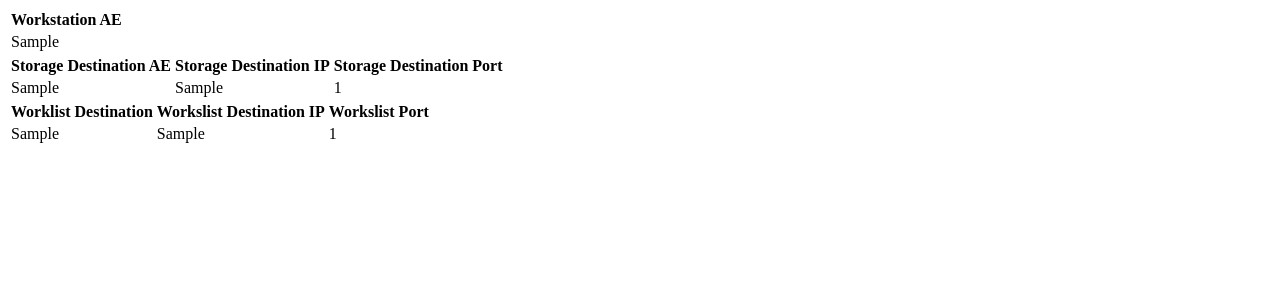
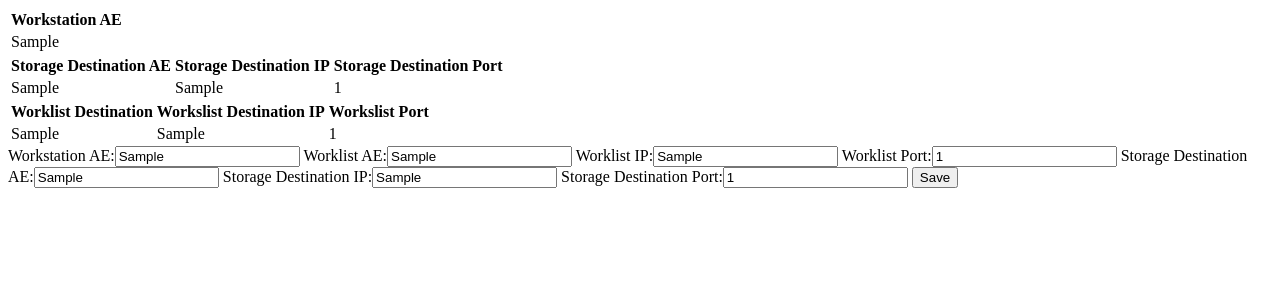
Before and after one commit to echoshihab/PACS_Forms, a Django app: page /server-configs/ in a window 1280 px wide. Shown: the top 300 px of the page. Run offline with Django 3.2, Linux system fonts and the light colour scheme; tables that the repository leaves empty hold one stand-in row (values such as "Sample post").

Commit message:
render form to server config with initial config values from database

```diff
--- /dev/null
+++ b/server_configs/forms.py
@@ -0,0 +1,15 @@
+from django import forms
+
+
+class ServerConfigForm(forms.Form):
+    workstation_ae = forms.CharField(
+        label='Workstation AE', max_length=20)
+    worklist_ae = forms.CharField(label='Worklist AE', max_length=20)
+    worklist_ip = forms.GenericIPAddressField(label='Worklist IP')
+    worklist_port = forms.IntegerField(label="Worklist Port")
+    destination_ae = forms.CharField(
+        label='Storage Destination AE', max_length=20)
+    destination_ip = forms.GenericIPAddressField(
+        label='Storage Destination IP')
+    destination_port = forms.IntegerField(
+        label="Storage Destination Port")
--- a/server_configs/templates/server_configs/server_configs.html
+++ b/server_configs/templates/server_configs/server_configs.html
@@ -7,12 +7,17 @@
 
 	<table>
 		<tr>
-			<th>Workstation AE</th>
+			<th> Workstation AE </th>
+
 		</tr>
 		<tr>
-			<td>{{ workstation_ae }}
+			<td>{{ workstation_ae }} </td>
+
 		</tr>
 	</table>
+
+
+
 
 <table>
 <tr>
@@ -29,7 +34,6 @@
 </table>
 
 
-
 <table>
 <tr>
 	<th>Worklist Destination </th>
@@ -44,8 +48,11 @@
 
 </table>
 
+<form id="server_config">
+	{{ server_config_form }}
+<button type="submit" name="submit">Save</button>
+</form>
 
 
-<table>
 </body>
 </html>
--- a/server_configs/views.py
+++ b/server_configs/views.py
@@ -1,15 +1,28 @@
 from django.shortcuts import render
 from .models import DestinationConfigs, WorklistConfigs, WorkstationConfigs
-
+from .forms import ServerConfigForm
 # Create your views here.
 
 
 def server_config(request):
-
+    # existing config for worklist, storage destination and workstations
     worklist_configs = WorklistConfigs.objects.get(id=1)
     destination_configs = DestinationConfigs.objects.get(id=1)
     workstation_configs = WorkstationConfigs.objects.get(id=1)
 
+    # forms for submitting changes to worklist, storage destination and
+    # workstations
+    server_config_form = ServerConfigForm(
+        initial={'workstation_ae': workstation_configs.workstation_ae,
+                 'worklist_ip': worklist_configs.worklist_ip,
+                 'worklist_ae': worklist_configs.worklist_ae,
+                 'worklist_port': worklist_configs.worklist_port,
+                 'destination_ip': destination_configs.destination_ip,
+                 'destination_ae': destination_configs.destination_ae,
+                 'destination_port': destination_configs.destination_port,
+
+
+                 })
     context = {
         'worklist_ae': worklist_configs.worklist_ae,
         'worklist_ip': worklist_configs.worklist_ip,
@@ -17,6 +30,9 @@ def server_config(request):
         'destination_ae': destination_configs.destination_ae,
         'destination_ip': destination_configs.destination_ip,
         'destination_port': destination_configs.destination_port,
-        'workstation_ae': workstation_configs.workstation_ae
+        'workstation_ae': workstation_configs.workstation_ae,
+        'server_config_form': server_config_form
+
     }
+
     return render(request, 'server_configs/server_configs.html', context)
```
